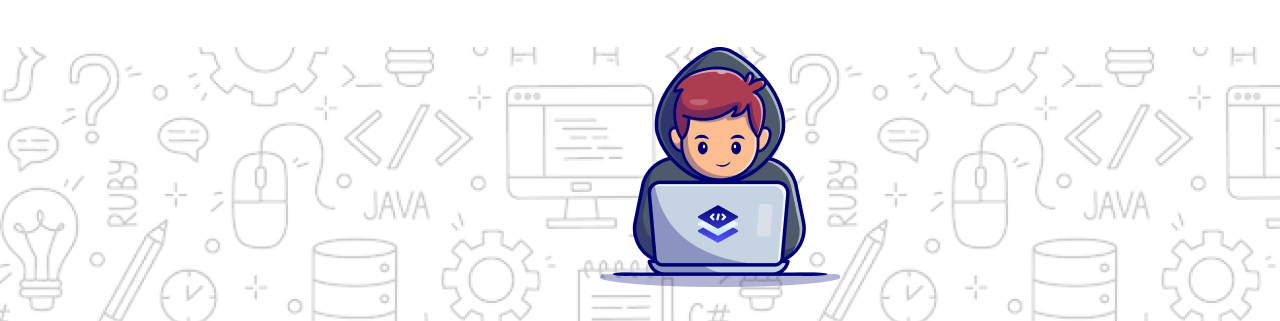
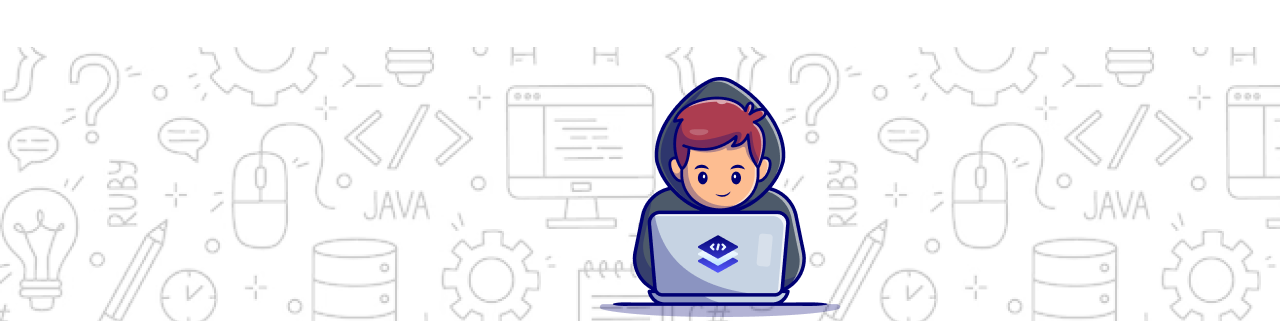
Before and after one commit to rezwan444/my-assignment-01, a plain HTML site: page index.html in a window 1280 px wide. Shown: the part 98-419 px from the top of the page. Drawn offline with Linux system fonts and the light colour scheme; a web font is replaced by a local one.

Commit message:
image messurement

```diff
--- a/index.html
+++ b/index.html
@@ -21,7 +21,7 @@
     <header class="header-section">
         <div class="header-content-section">
             <div class="header-image-section">
-                <img src="images/Group.png" alt="Group image">
+                <img class="man-img" src="images/Group.png" alt="Group image">
             </div>
             <div class="header-title-section">
                 <h1>"In the near future, I hope to become a Developer."</h1>
--- a/style.css
+++ b/style.css
@@ -42,6 +42,10 @@ body {
     width: 1440px;
     height: 652px;
     margin-top: 50px;
+}
+
+.man-img{
+    margin-top: 30px;
 }
 
 .header-content-section {
```
